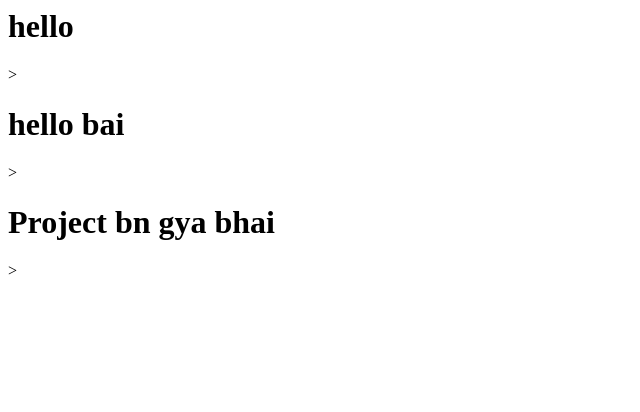
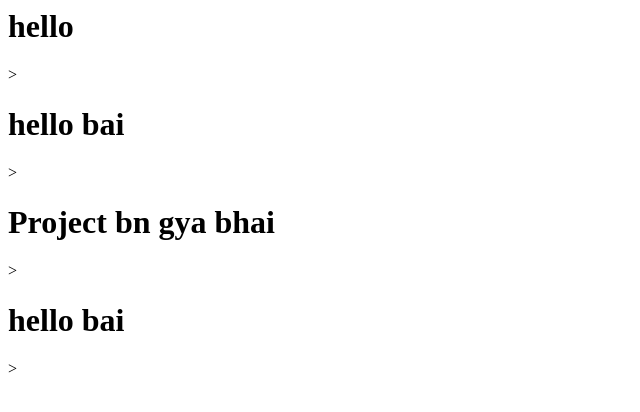
Before and after one commit to Pushkar-Gameti/jenkins, a plain HTML site: page index.html in a window 1280 px wide. Shown: the whole page, without its empty margins (0-640 px from the left). Drawn offline with Linux system fonts and the light colour scheme.

Commit message:
Update index.html

```diff
--- a/index.html
+++ b/index.html
@@ -3,3 +3,4 @@
 <h1>hello bai</h1>>
 
 <h1>Project bn gya bhai</h1>>
+<h1>hello bai</h1>>
```
